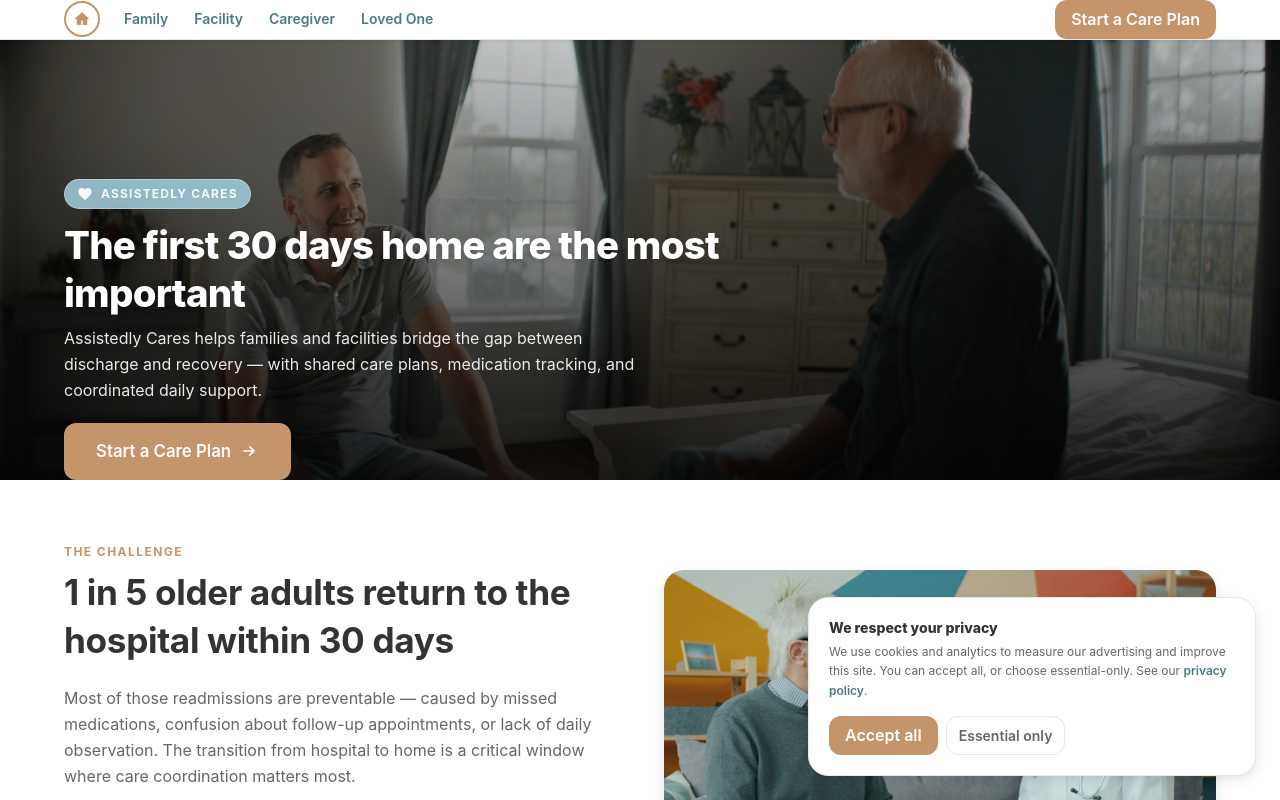
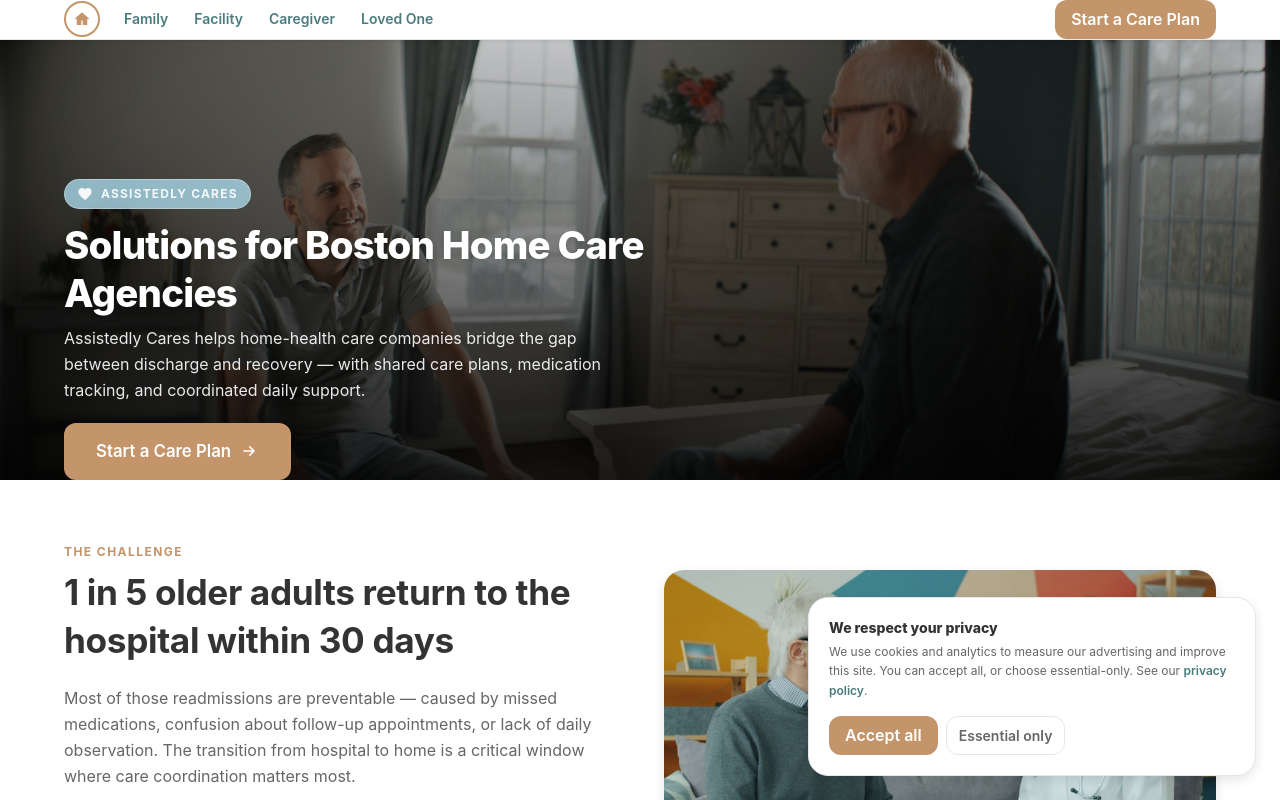
Before and after one commit to Assistedly-Inc/care-circle, a Next.js app in the folder frontend/: page / in a window 1280 px wide. Shown: the top 800 px of the page. Built offline with nearby package versions, Linux system fonts and the light colour scheme.

Commit message:
Update homepage hero to Boston home care agencies messaging

```diff
--- a/frontend/app/page.tsx
+++ b/frontend/app/page.tsx
@@ -31,10 +31,10 @@ export default function HomePage() {
                 <span className="text-xs font-bold uppercase tracking-[0.1em] text-white/90">Assistedly Cares</span>
               </div>
               <h1 className="text-[clamp(1.6rem,3.5vw,2.4rem)] font-extrabold text-white mb-2 tracking-tight leading-tight drop-shadow-md">
-                The first 30 days home are the most important
+                Solutions for Boston Home Care Agencies
               </h1>
               <p className="text-base text-white/90 max-w-xl mb-5 leading-relaxed drop-shadow-md">
-                Assistedly Cares helps families and facilities bridge the gap between discharge and recovery — with shared care plans, medication tracking, and coordinated daily support.
+                Assistedly Cares helps home-health care companies bridge the gap between discharge and recovery — with shared care plans, medication tracking, and coordinated daily support.
               </p>
               <div className="flex flex-wrap items-center gap-3">
                 <Link href="/features/cases/" className="btn btn-primary btn-lg shadow-md">
```
